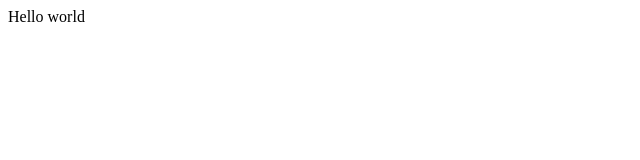
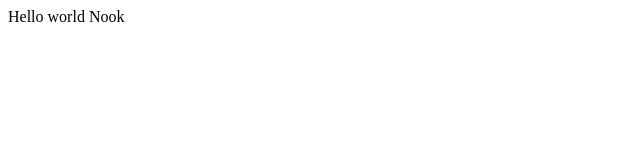
Before and after one commit to thenook/nook, a plain HTML site: page index.html in a window 1280 px wide. Shown: the full height of the page, 0-640 px from the left. Drawn offline with Linux system fonts and the light colour scheme.

Commit message:
Add Nook

```diff
--- a/index.html
+++ b/index.html
@@ -3,6 +3,6 @@
 	<title>GitHub Test</title>
 </head>
 <body>
-	<hi>Hello world</hi>
+	<hi>Hello world Nook</hi>
 </body>
 </html>
```
